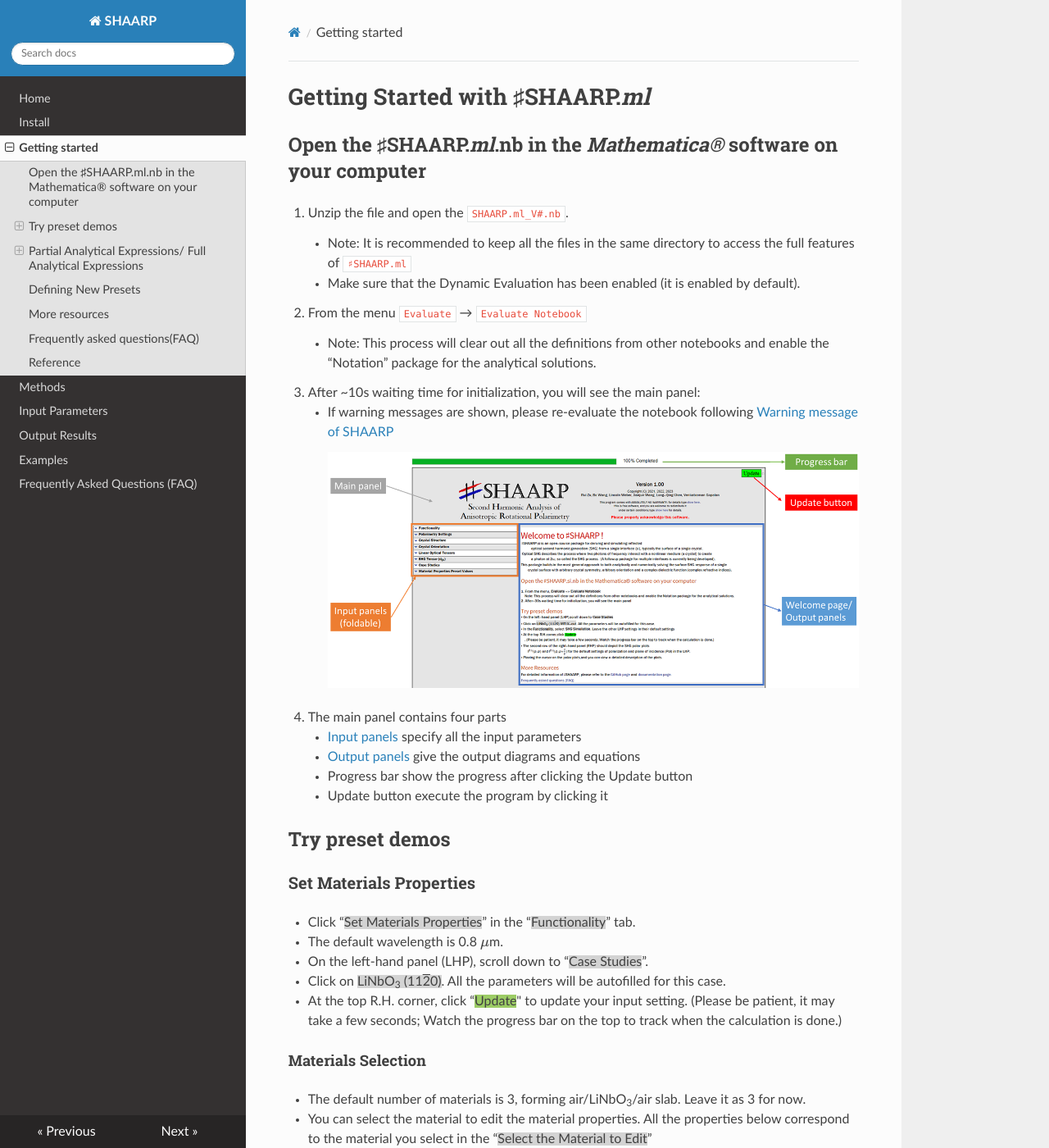
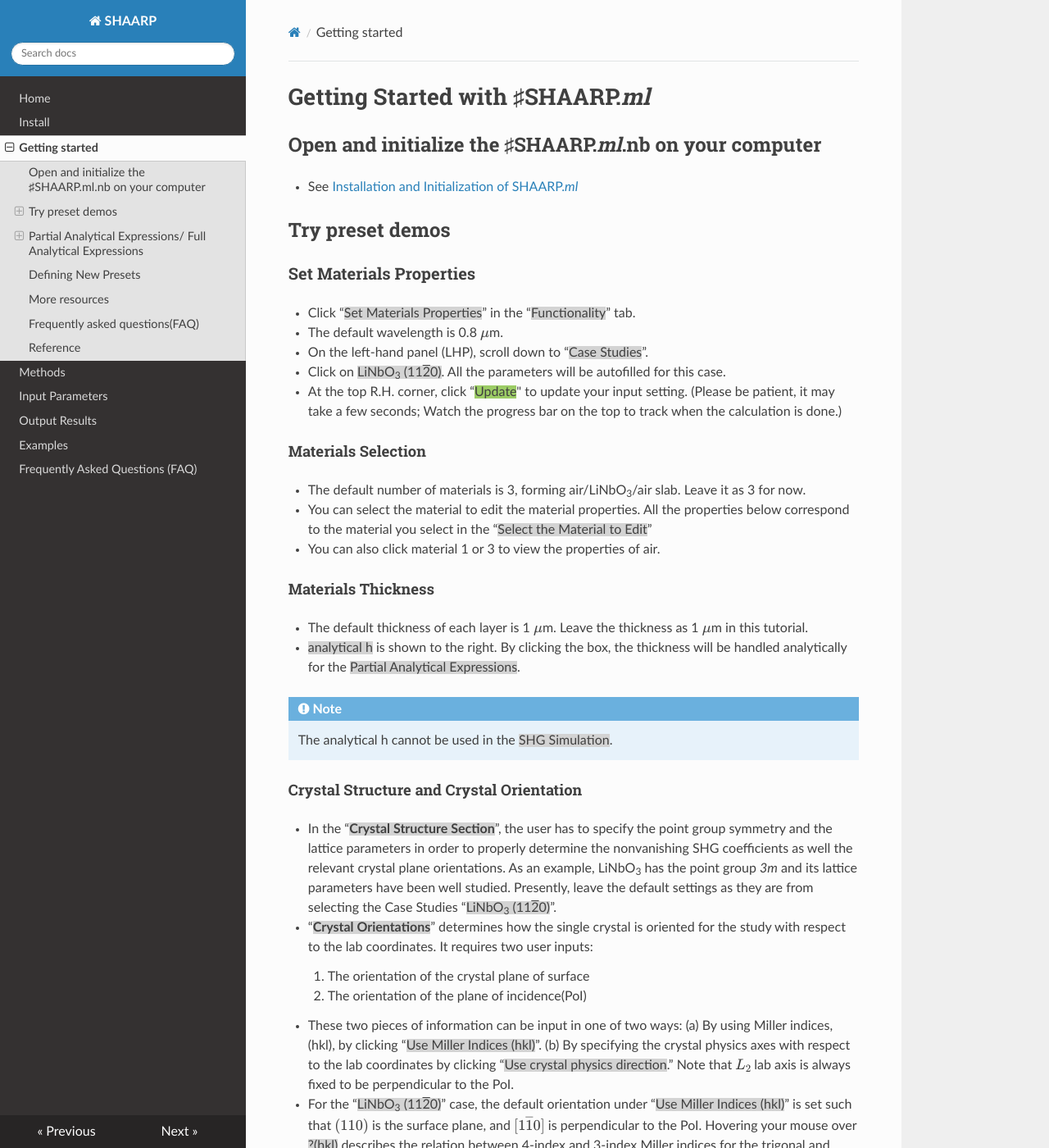
Before and after one commit to bzw133/SHAARP.ml, an MkDocs documentation site: the page built from docs/getstarted.md, in a window 1280 px wide and 1400 px high. Shown: the whole window at 82% size. Built offline with MkDocs 1.6.1, drawn with Linux system fonts in a browser that asks for light colours; nearby versions of some CDN libraries; formulas are drawn with MathJax 3.

Commit message:
Add files via upload

```diff
--- a/docs/getstarted.md
+++ b/docs/getstarted.md
@@ -1,19 +1,8 @@
 # Getting Started with ♯SHAARP._ml_
 
-## Open the ♯SHAARP._ml_.nb in the _Mathematica®_ software on your computer
-1. Unzip the file and open the `SHAARP.ml_V#.nb`.
-	- Note: It is recommended to keep all the files in the same directory to access the full features of `♯SHAARP.ml`
-	- Make sure that the Dynamic Evaluation has been enabled (it is enabled by default).
-2. From the menu `Evaluate` → `Evaluate Notebook`
-	- Note: This process will clear out all the definitions from other notebooks and enable the “Notation” package for the analytical solutions.
-3. After ~10s waiting time for initialization, you will see the main panel:
-	- If warning messages are shown, please re-evaluate the notebook following [Warning message of SHAARP](<FAQ.md#Warning message of SHAARP>)
-   ![Interface.png](<img/install-GUI.png>)
-4. The main panel contains four parts
-	- [Input panels](input.md) specify all the input parameters
-	- [Output panels](output.md) give the output diagrams and equations
-	- Progress bar show the progress after clicking the Update button
-	- Update button execute the program by clicking it
+## Open and initialize the ♯SHAARP._ml_.nb on your computer
+
+- See [Installation and Initialization of SHAARP._ml_](<install.md#Installation and Initialization of SHAARP._ml_>)
 
 ## Try preset demos
 
```
Also changed, not shown: docs/install.md (+4 -3 lines).
